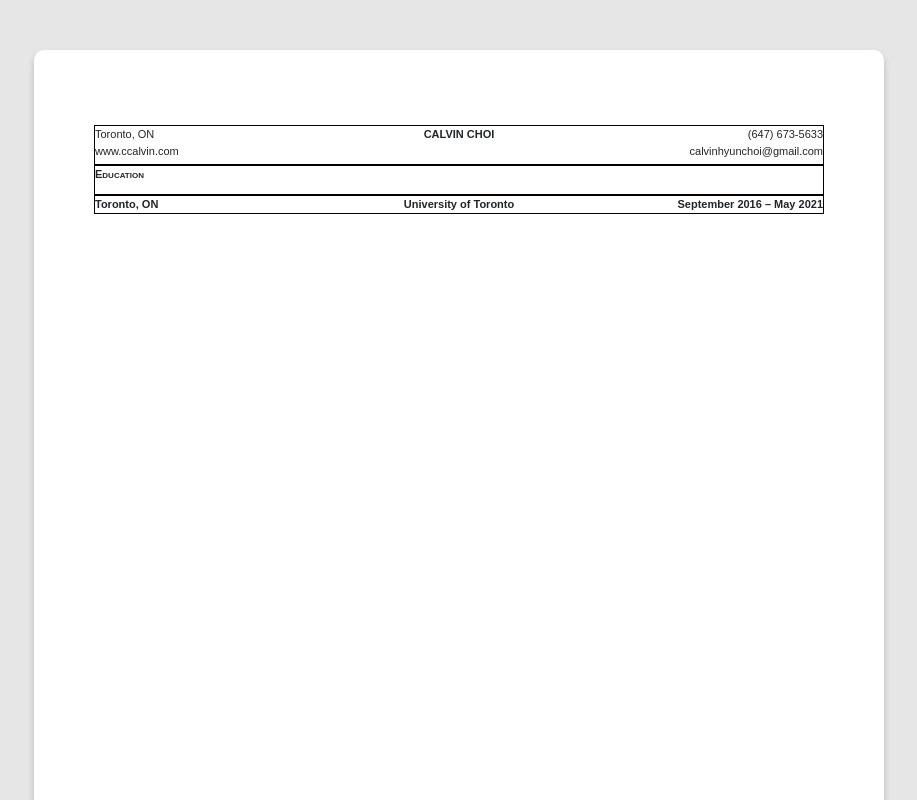
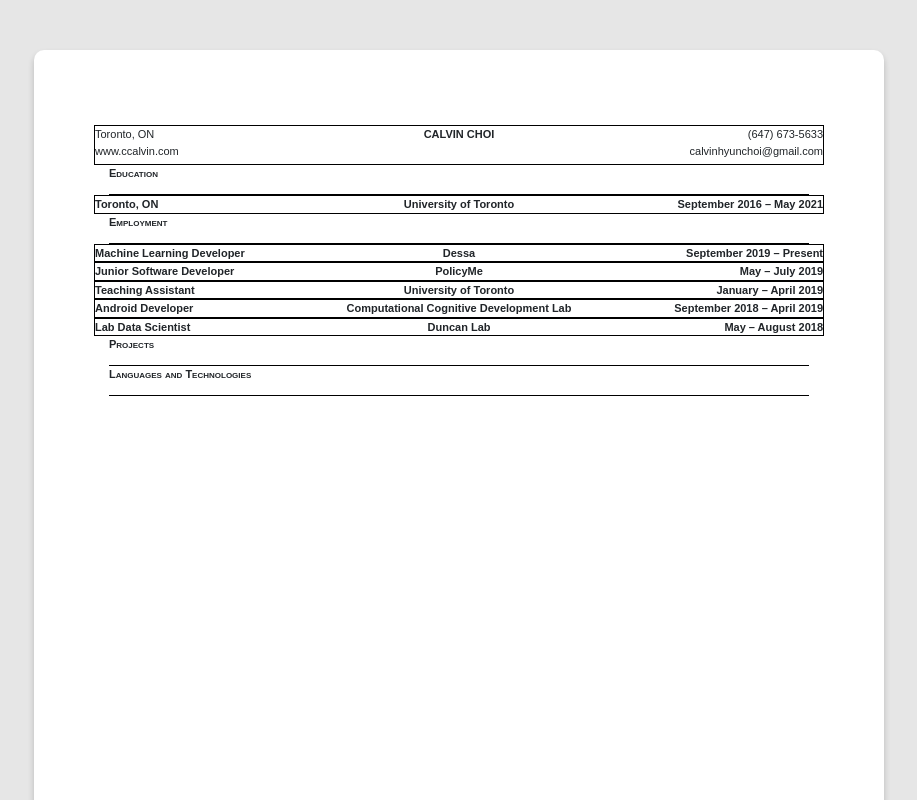
Before and after one commit to choi-calvin/choi-calvin.github.io, a React (Create React App) app: page / in a window 1280 px wide. Shown: the top 800 px of the page, without its empty margins (181-1098 px from the left). Built offline with nearby package versions, Linux system fonts and the light colour scheme.

Commit message:
Added headers and subheaders

```diff
--- a/src/js/containers/Header.js
+++ b/src/js/containers/Header.js
@@ -14,7 +14,7 @@
     const { text } = this.state;
 
     return (
-      <div className="header row bold small-caps">
+      <div className="header bold small-caps">
         {text}
       </div>
     );
--- a/src/js/containers/Resume.css
+++ b/src/js/containers/Resume.css
@@ -6,6 +6,7 @@
   margin: 50px 0;
   padding: 75px;
   box-shadow: 0 4px 6px hsla(0, 0%, 0%, .2);
+  text-align: left;
 }
 
 .center {
--- a/src/js/containers/Resume.js
+++ b/src/js/containers/Resume.js
@@ -16,6 +16,34 @@
             textCenter="University of Toronto"
             textRight="September 2016 – May 2021"
           />
+          <Header text="Employment" />
+          <Subheader
+            textLeft="Machine Learning Developer"
+            textCenter="Dessa"
+            textRight="September 2019 – Present"
+          />
+          <Subheader
+            textLeft="Junior Software Developer"
+            textCenter="PolicyMe"
+            textRight="May – July 2019"
+          />
+          <Subheader
+            textLeft="Teaching Assistant"
+            textCenter="University of Toronto"
+            textRight="January – April 2019"
+          />
+          <Subheader
+            textLeft="Android Developer"
+            textCenter="Computational Cognitive Development Lab"
+            textRight="September 2018 – April 2019"
+          />
+          <Subheader
+            textLeft="Lab Data Scientist"
+            textCenter="Duncan Lab"
+            textRight="May – August 2018"
+          />
+          <Header text="Projects" />
+          <Header text="Languages and Technologies" />
         </div>
       </div>
     );
```
